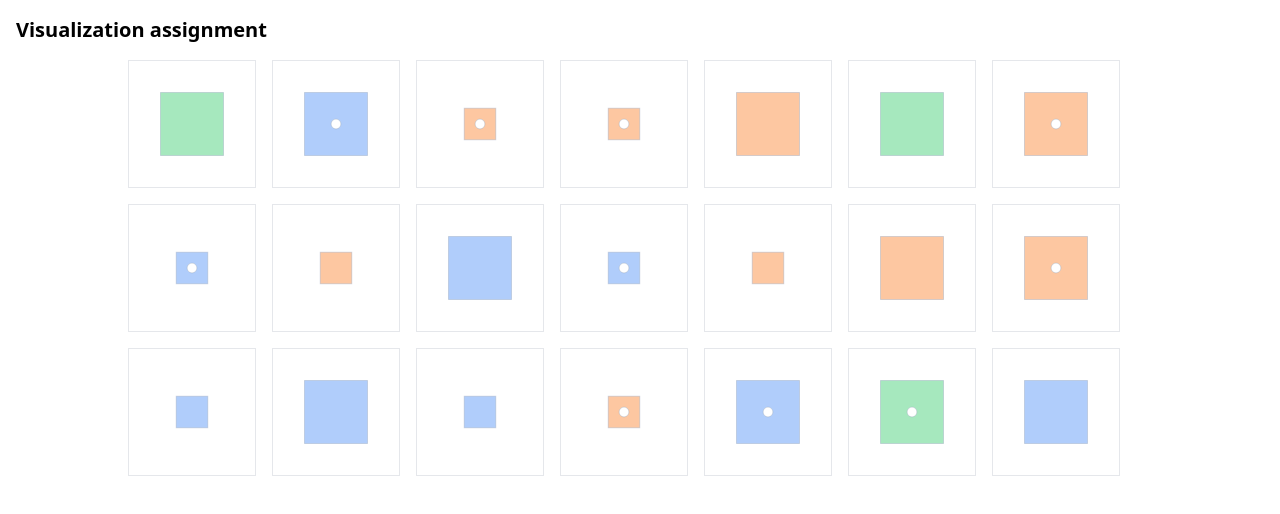
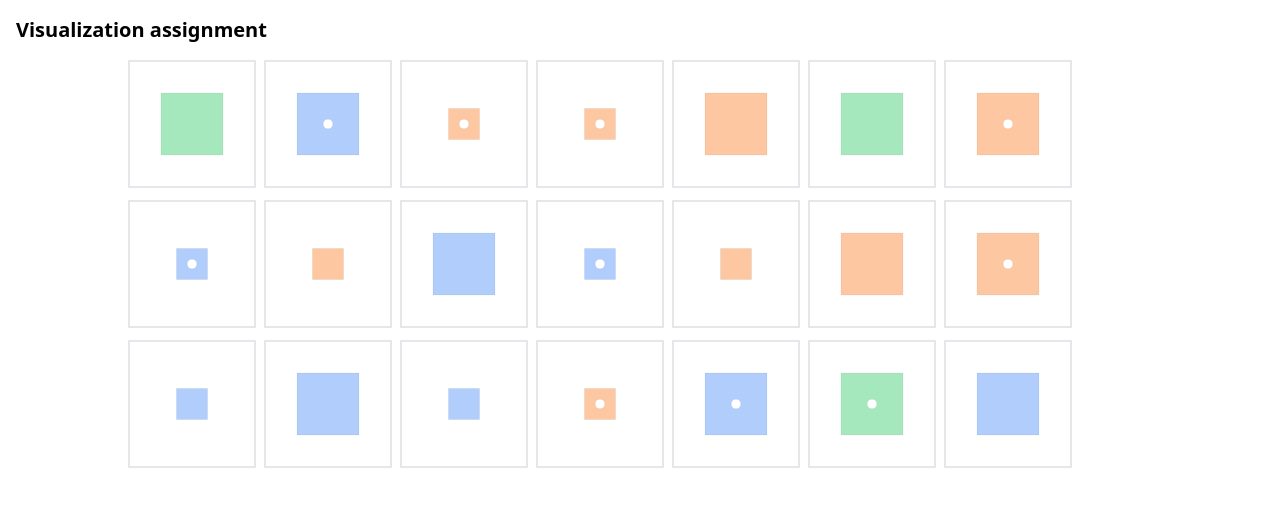
Before and after one commit to manoldonev/react-visualization-assignment-ts, a React (Vite) app: page / in a window 1280 px wide. Shown: the top 514 px of the page. Built offline with nearby package versions, Linux system fonts and the light colour scheme.

Commit message:
feat: add box selection support (#3)

```diff
--- a/package.json
+++ b/package.json
@@ -8,6 +8,7 @@
     "@testing-library/react": "^13.3.0",
     "@testing-library/user-event": "^14.2.1",
     "@vitejs/plugin-react": "^2.0.0",
+    "jotai": "^1.8.3",
     "jsdom": "^20.0.0",
     "react": "^18.2.0",
     "react-dom": "^18.2.0",
--- a/src/App/App.tsx
+++ b/src/App/App.tsx
@@ -1,4 +1,4 @@
-import { BoxList } from '../components/BoxList';
+import { Box } from '../components/Box';
 import { getShapes } from '../models/shape';
 
 const App = (): JSX.Element => {
@@ -7,7 +7,14 @@ const App = (): JSX.Element => {
   return (
     <main>
       <h1 className="m-4">Visualization assignment</h1>
-      <BoxList items={shapes} className="m-4" />
+
+      <div className="m-4">
+        <div className=" mx-auto flex max-w-5xl flex-wrap gap-x-2 gap-y-3">
+          {shapes.map((item) => (
+            <Box key={item.id} data={item} />
+          ))}
+        </div>
+      </div>
     </main>
   );
 };
--- /dev/null
+++ b/src/atoms/selectionAtom.ts
@@ -0,0 +1,3 @@
+import { atom } from 'jotai';
+
+export const selectionAtom = atom(new Set<string>());
--- a/src/components/Box.tsx
+++ b/src/components/Box.tsx
@@ -1,32 +1,51 @@
+import { useAtom } from 'jotai';
+import { selectionAtom } from '../atoms/selectionAtom';
 import type { Color, RectShape } from '../models/shape';
 
-// NOTE: tailwind can only find classes that exist as complete unbroken strings in the source files.
-const mapColor = (color: Color): string => {
+const mapColor = (color: Color, isSelected: boolean): string => {
+  // NOTE: tailwind can only find classes that exist as complete unbroken strings in the source files.
   switch (color) {
     case 'blue':
-      return 'fill-blue-500/40';
+      return isSelected ? 'fill-blue-500' : 'fill-blue-500/40';
     case 'green':
-      return 'fill-green-500/40';
+      return isSelected ? 'fill-green-500' : 'fill-green-500/40';
     case 'orange':
-      return 'fill-orange-500/40';
+      return isSelected ? 'fill-orange-500' : 'fill-orange-500/40';
     default:
       throw new Error('Unknown color');
   }
 };
 
 const Box = ({ data }: { data: RectShape }): JSX.Element => {
+  const [selection, setSelection] = useAtom(selectionAtom);
+  const isSelected = selection.has(data.id);
+
+  const handleClick = (): void => {
+    const newSelection = new Set(selection);
+    if (isSelected) {
+      newSelection.delete(data.id);
+      setSelection(newSelection);
+    } else {
+      newSelection.add(data.id);
+      setSelection(newSelection);
+    }
+  };
+
   return (
     <svg
-      className="hover:cursor-pointer hover:bg-slate-50 hover:border-slate-300 border h-32 w-32"
+      className={`h-32 w-32 border-2 hover:cursor-pointer hover:border-slate-300 hover:bg-slate-50 ${
+        isSelected ? 'border-fuchsia-400 bg-fuchsia-100/50 hover:border-fuchsia-400 hover:bg-fuchsia-100/50' : ''
+      }`}
       viewBox="0 0 128 128"
+      onClick={handleClick}
     >
       {data.size === 'small' && (
-        <rect x={48} y={48} className={`h-8 w-8 ${mapColor(data.color)} stroke-slate-400/40`} />
+        <rect x={48} y={48} className={`h-8 w-8 ${mapColor(data.color, isSelected)} stroke-black/10 stroke-[0.5]`} />
       )}
       {data.size === 'large' && (
-        <rect x={32} y={32} className={`h-16 w-16 ${mapColor(data.color)} stroke-slate-400/40`} />
+        <rect x={32} y={32} className={`h-16 w-16 ${mapColor(data.color, isSelected)} stroke-black/10 stroke-[0.5]`} />
       )}
-      {data.dot && <circle cx="50%" cy="50%" r={5} className="fill-white stroke-slate-400/40" />}
+      {data.dot && <circle cx="50%" cy="50%" r={5} className="fill-white stroke-black/10 stroke-[0.5]" />}
     </svg>
   );
 };
--- a/src/components/BoxList.tsx
+++ /dev/null
@@ -1,16 +0,0 @@
-import type { RectShape } from '../models/shape';
-import { Box } from './Box';
-
-const BoxList = ({ items, className = '' }: { items: RectShape[]; className?: string }): JSX.Element => {
-  return (
-    <div className={`${className}`}>
-      <div className="flex flex-wrap gap-4 max-w-5xl mx-auto">
-        {items.map((item) => (
-          <Box key={item.id} data={item} />
-        ))}
-      </div>
-    </div>
-  );
-};
-
-export { BoxList };
```
Also changed, not shown: 1 other file (tests, documents, lock files or other folders).
